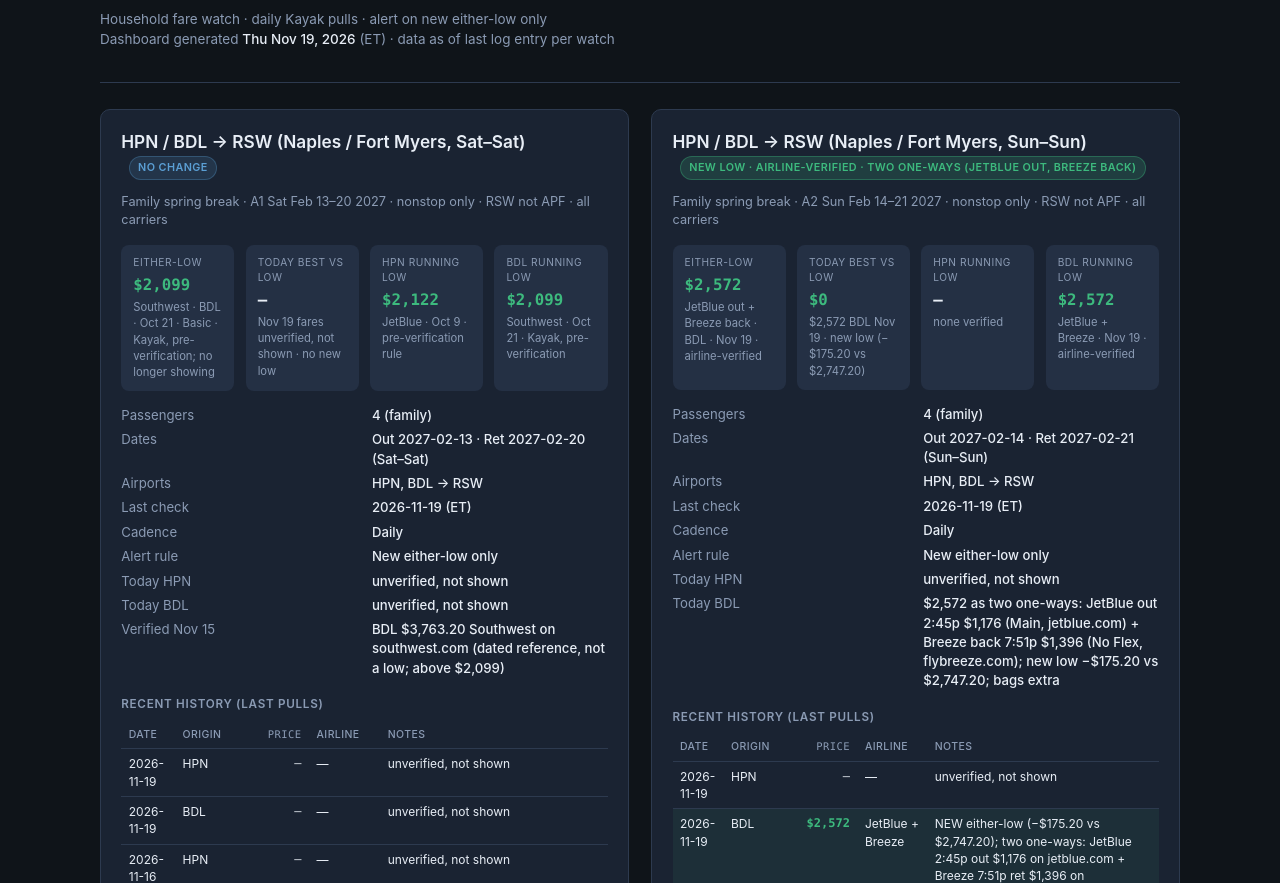
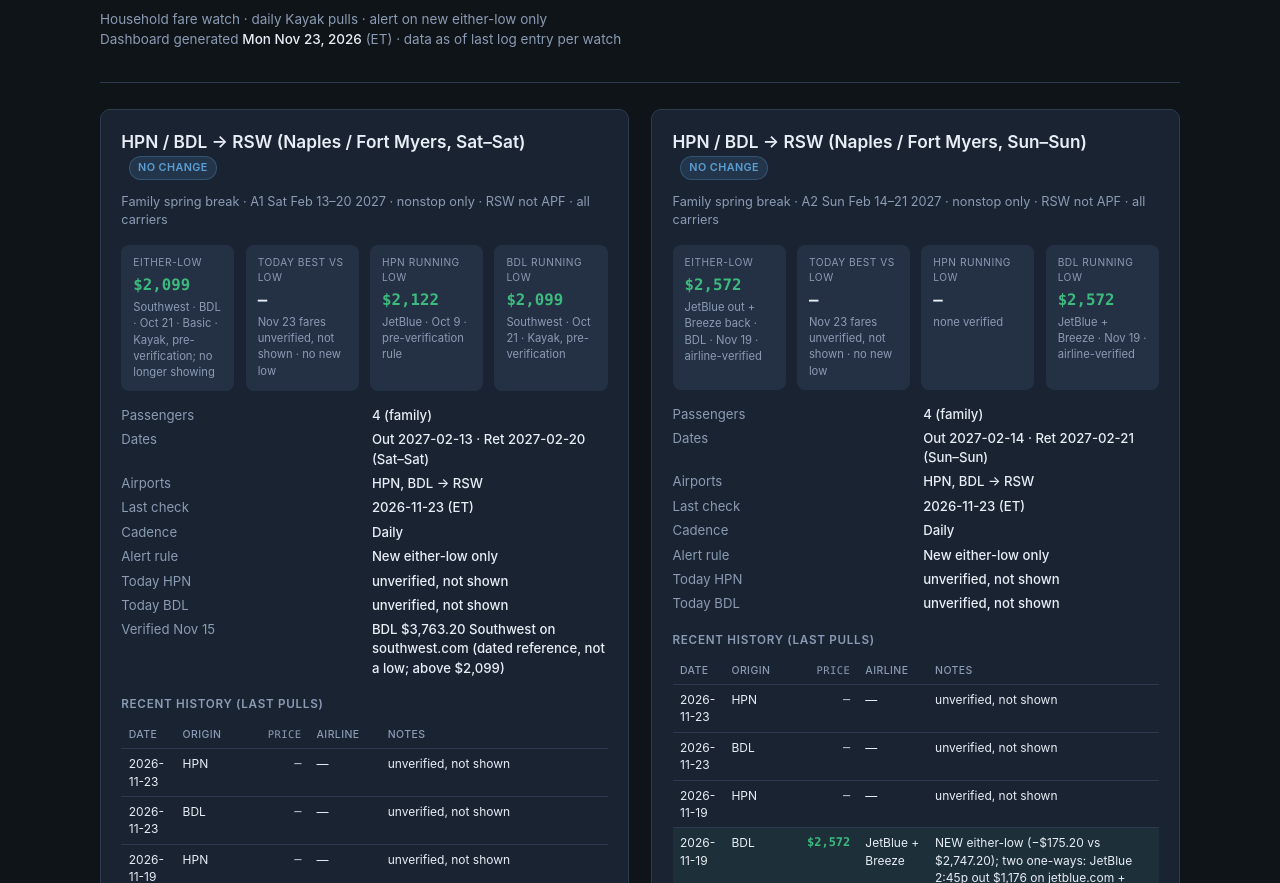
Before and after one commit to blockpal1/flights, a plain HTML site: page index.html in a window 1280 px wide. Shown: the part 69-952 px from the top of the page. Drawn offline with Linux system fonts and the light colour scheme.

Commit message:
Refresh Nov 23: no new lows; Nov 23 Kayak fares unverified, not shown; lows $2,099 / $2,572 / $972

```diff
--- a/index.html
+++ b/index.html
@@ -220,7 +220,7 @@
     <h1>Flight fare watches</h1>
     <p class="meta">
       Household fare watch · daily Kayak pulls · alert on new either-low only<br>
-      Dashboard generated <strong>Thu Nov 19, 2026</strong> (ET) · data as of last log entry per watch
+      Dashboard generated <strong>Mon Nov 23, 2026</strong> (ET) · data as of last log entry per watch
     </p>
   </header>
 
@@ -242,7 +242,7 @@
         <div class="kpi">
           <div class="label">Today best vs low</div>
           <div class="value">—</div>
-          <div class="sub">Nov 19 fares unverified, not shown · no new low</div>
+          <div class="sub">Nov 23 fares unverified, not shown · no new low</div>
         </div>
         <div class="kpi">
           <div class="label">HPN running low</div>
@@ -260,7 +260,7 @@
         <dt>Passengers</dt><dd>4 (family)</dd>
         <dt>Dates</dt><dd>Out 2027-02-13 · Ret 2027-02-20 (Sat–Sat)</dd>
         <dt>Airports</dt><dd>HPN, BDL → RSW</dd>
-        <dt>Last check</dt><dd>2026-11-19 (ET)</dd>
+        <dt>Last check</dt><dd>2026-11-23 (ET)</dd>
         <dt>Cadence</dt><dd>Daily</dd>
         <dt>Alert rule</dt><dd>New either-low only</dd>
         <dt>Today HPN</dt><dd>unverified, not shown</dd>
@@ -280,6 +280,12 @@
           </tr>
         </thead>
         <tbody>
+          <tr>
+            <td>2026-11-23</td><td>HPN</td><td class="num">—</td><td>—</td><td>unverified, not shown</td>
+          </tr>
+          <tr>
+            <td>2026-11-23</td><td>BDL</td><td class="num">—</td><td>—</td><td>unverified, not shown</td>
+          </tr>
           <tr>
             <td>2026-11-19</td><td>HPN</td><td class="num">—</td><td>—</td><td>unverified, not shown</td>
           </tr>
@@ -579,7 +585,7 @@
     <!-- ========== WATCH 1b: HPN/BDL → RSW Sun–Sun (A2) ========== -->
     <section class="card" id="hpn-rsw-sun">
       <h2>HPN / BDL → RSW (Naples / Fort Myers, Sun–Sun)
-        <span class="badge new">New low · airline-verified · two one-ways (JetBlue out, Breeze back)</span>
+        <span class="badge flat">No change</span>
       </h2>
       <p class="purpose">Family spring break · A2 Sun Feb 14–21 2027 · nonstop only · RSW not APF · all carriers</p>
 
@@ -591,8 +597,8 @@
         </div>
         <div class="kpi">
           <div class="label">Today best vs low</div>
-          <div class="value low">$0</div>
-          <div class="sub">$2,572 BDL Nov 19 · new low (−$175.20 vs $2,747.20)</div>
+          <div class="value">—</div>
+          <div class="sub">Nov 23 fares unverified, not shown · no new low</div>
         </div>
         <div class="kpi">
           <div class="label">HPN running low</div>
@@ -610,11 +616,11 @@
         <dt>Passengers</dt><dd>4 (family)</dd>
         <dt>Dates</dt><dd>Out 2027-02-14 · Ret 2027-02-21 (Sun–Sun)</dd>
         <dt>Airports</dt><dd>HPN, BDL → RSW</dd>
-        <dt>Last check</dt><dd>2026-11-19 (ET)</dd>
+        <dt>Last check</dt><dd>2026-11-23 (ET)</dd>
         <dt>Cadence</dt><dd>Daily</dd>
         <dt>Alert rule</dt><dd>New either-low only</dd>
         <dt>Today HPN</dt><dd>unverified, not shown</dd>
-        <dt>Today BDL</dt><dd>$2,572 as two one-ways: JetBlue out 2:45p $1,176 (Main, jetblue.com) + Breeze back 7:51p $1,396 (No Flex, flybreeze.com); new low −$175.20 vs $2,747.20; bags extra</dd>
+        <dt>Today BDL</dt><dd>unverified, not shown</dd>
       </dl>
 
       <div class="section-title">Recent history (last pulls)</div>
@@ -629,6 +635,12 @@
           </tr>
         </thead>
         <tbody>
+          <tr>
+            <td>2026-11-23</td><td>HPN</td><td class="num">—</td><td>—</td><td>unverified, not shown</td>
+          </tr>
+          <tr>
+            <td>2026-11-23</td><td>BDL</td><td class="num">—</td><td>—</td><td>unverified, not shown</td>
+          </tr>
           <tr>
             <td>2026-11-19</td><td>HPN</td><td class="num">—</td><td>—</td><td>unverified, not shown</td>
           </tr>
@@ -649,7 +661,7 @@
           </tr>
         </tbody>
       </table></div>
-      <p class="note">Sun–Sun added Nov 12. New either-low $2,572 (Nov 19 BDL, two one-ways: JetBlue 2:45p out on jetblue.com + Breeze 7:51p back on flybreeze.com) is airline-verified and replaces $2,747.20 (Nov 16 JetBlue). Breeze price shown before bags; taxes not itemized on the Breeze summary. From Nov 13, a new fare replaces a low only if it beats it and is confirmed on the airline's own site. Re-check live before booking.</p>
+      <p class="note">Sun–Sun added Nov 12. Either-low $2,572 (Nov 19 BDL, two one-ways: JetBlue 2:45p out on jetblue.com + Breeze 7:51p back on flybreeze.com) is airline-verified and replaced $2,747.20 (Nov 16 JetBlue). Breeze price shown before bags; taxes not itemized on the Breeze summary. From Nov 13, a new fare replaces a low only if it beats it and is confirmed on the airline's own site. Re-check live before booking.</p>
     </section>
 
     <!-- ========== WATCH 2: BNA wedding ========== -->
@@ -673,7 +685,7 @@
         <div class="kpi">
           <div class="label">HPN nonstops</div>
           <div class="value">None found</div>
-          <div class="sub">checked Nov 19</div>
+          <div class="sub">checked Nov 23</div>
         </div>
         <div class="kpi">
           <div class="label">Today BDL best</div>
@@ -688,11 +700,11 @@
         <dt>Windows</dt><dd>Fri–Mon 4/9–12 · Sat–Mon 4/10–12 · Sat–Tue 4/10–13</dd>
         <dt>Primary origins</dt><dd>HPN, BDL</dd>
         <dt>Context</dt><dd>LGA / JFK / EWR (flag if materially cheaper)</dd>
-        <dt>Last check</dt><dd>2026-11-19 (ET)</dd>
+        <dt>Last check</dt><dd>2026-11-23 (ET)</dd>
         <dt>Cadence</dt><dd>Daily</dd>
         <dt>Alert rule</dt><dd>New either-low (HPN/BDL) only</dd>
         <dt>Today BDL</dt><dd>Fri–Mon · Sat–Tue · Sat–Mon: unverified, not shown</dd>
-        <dt>Today HPN</dt><dd>no nonstops (checked Nov 19)</dd>
+        <dt>Today HPN</dt><dd>no nonstops (checked Nov 23)</dd>
         <dt>Verified Nov 15</dt><dd>BDL Fri–Mon $1,101.60 Southwest on southwest.com (dated reference, not a low; above $972)</dd>
       </dl>
 
@@ -709,6 +721,18 @@
           </tr>
         </thead>
         <tbody>
+          <tr>
+            <td>2026-11-23</td><td>Fri–Mon</td><td>BDL</td><td class="num">—</td><td>—</td><td>unverified, not shown</td>
+          </tr>
+          <tr>
+            <td>2026-11-23</td><td>Sat–Tue</td><td>BDL</td><td class="num">—</td><td>—</td><td>unverified, not shown</td>
+          </tr>
+          <tr>
+            <td>2026-11-23</td><td>Sat–Mon</td><td>BDL</td><td class="num">—</td><td>—</td><td>unverified, not shown</td>
+          </tr>
+          <tr>
+            <td>2026-11-23</td><td>—</td><td>HPN</td><td class="num">—</td><td>—</td><td>no nonstops</td>
+          </tr>
           <tr>
             <td>2026-11-19</td><td>Fri–Mon</td><td>BDL</td><td class="num">—</td><td>—</td><td>unverified, not shown</td>
           </tr>
```
